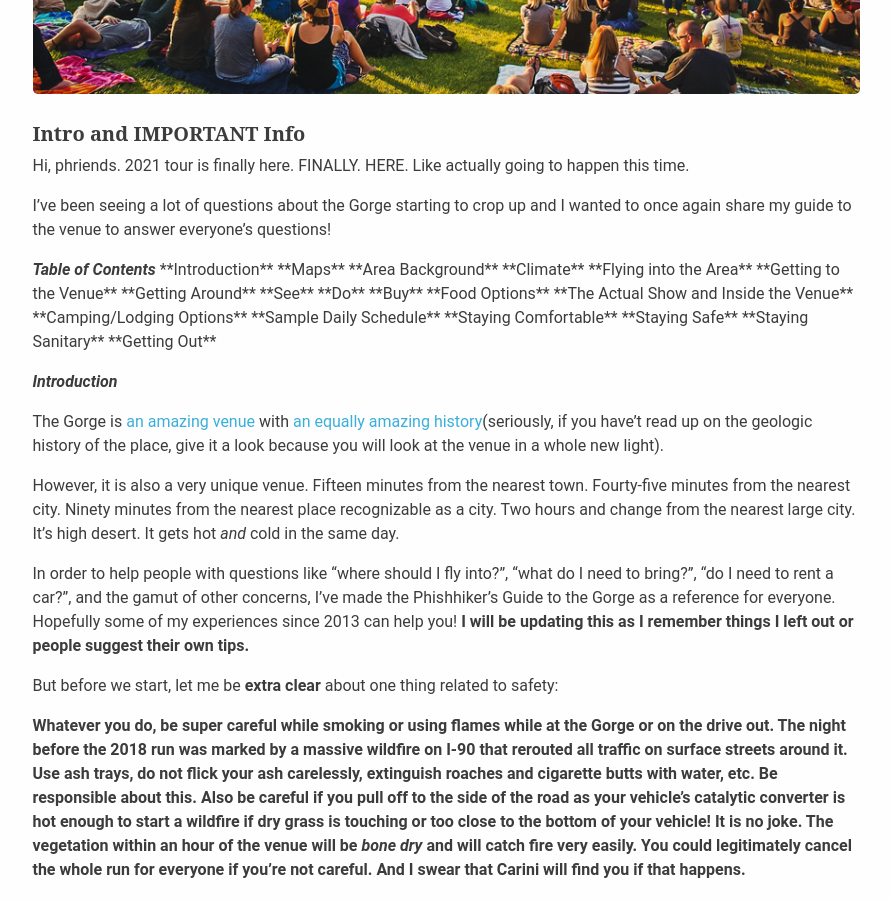
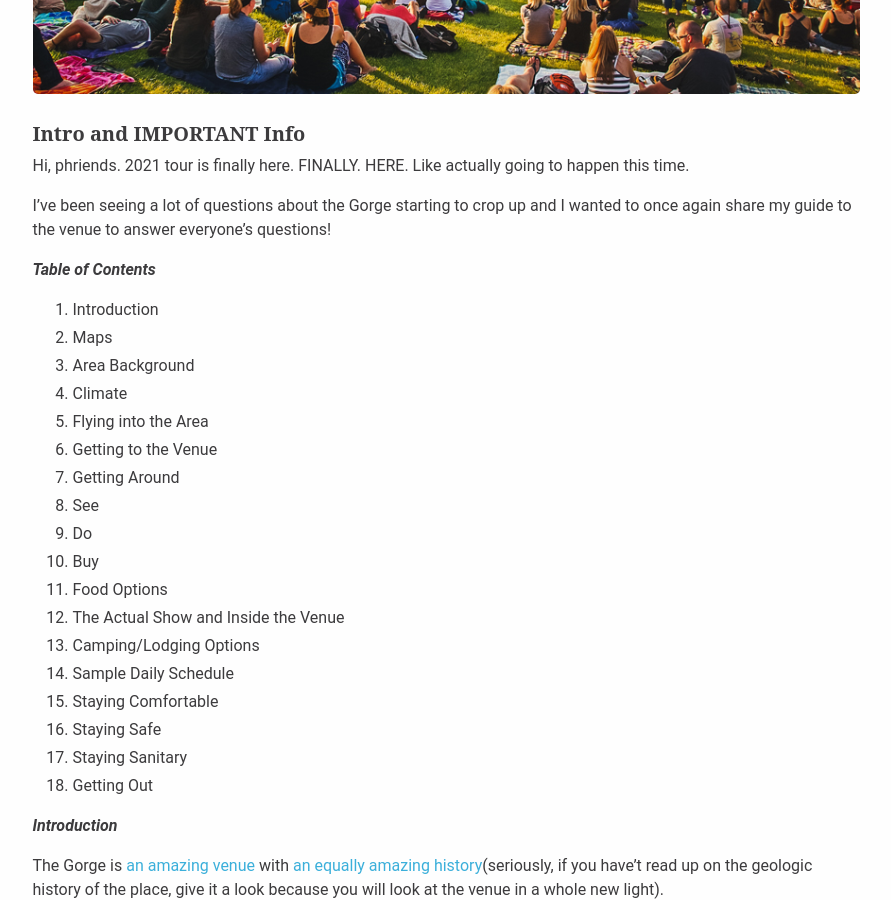
Before and after one commit to sphen/phishhikers, a Jekyll site: the page built from docs/_posts/2020-02-07-the-gorge.md, in a window 1280 px wide and 900 px high, scrolled down 662 px. Shown: the whole window, without its empty margins (194-1085 px from the left). Built offline with Jekyll 4.4.1, drawn with Linux system fonts in a browser that asks for light colours; part of the change alters nothing that is shown.

```diff
--- a/docs/_posts/2020-02-07-the-gorge.md
+++ b/docs/_posts/2020-02-07-the-gorge.md
@@ -13,24 +13,24 @@ Hi, phriends. 2021 tour is finally here. FINALLY. HERE. Like actually going to h
 I've been seeing a lot of questions about the Gorge starting to crop up and I wanted to once again share my guide to the venue to answer everyone's questions!
 
 ***Table of Contents***
-\*\*Introduction\*\*
-\*\*Maps\*\*
-\*\*Area Background\*\*
-\*\*Climate\*\*
-\*\*Flying into the Area\*\*
-\*\*Getting to the Venue\*\*
-\*\*Getting Around\*\*
-\*\*See\*\*
-\*\*Do\*\*
-\*\*Buy\*\*
-\*\*Food Options\*\*
-\*\*The Actual Show and Inside the Venue\*\*
-\*\*Camping/Lodging Options\*\*
-\*\*Sample Daily Schedule\*\*
-\*\*Staying Comfortable\*\*
-\*\*Staying Safe\*\*
-\*\*Staying Sanitary\*\*
-\*\*Getting Out\*\*
+1. Introduction
+1. Maps
+1. Area Background
+1. Climate
+1. Flying into the Area
+1. Getting to the Venue
+1. Getting Around
+1. See
+1. Do
+1. Buy
+1. Food Options
+1. The Actual Show and Inside the Venue
+1. Camping/Lodging Options
+1. Sample Daily Schedule
+1. Staying Comfortable
+1. Staying Safe
+1. Staying Sanitary
+1. Getting Out
 
 
 ***Introduction***
```
